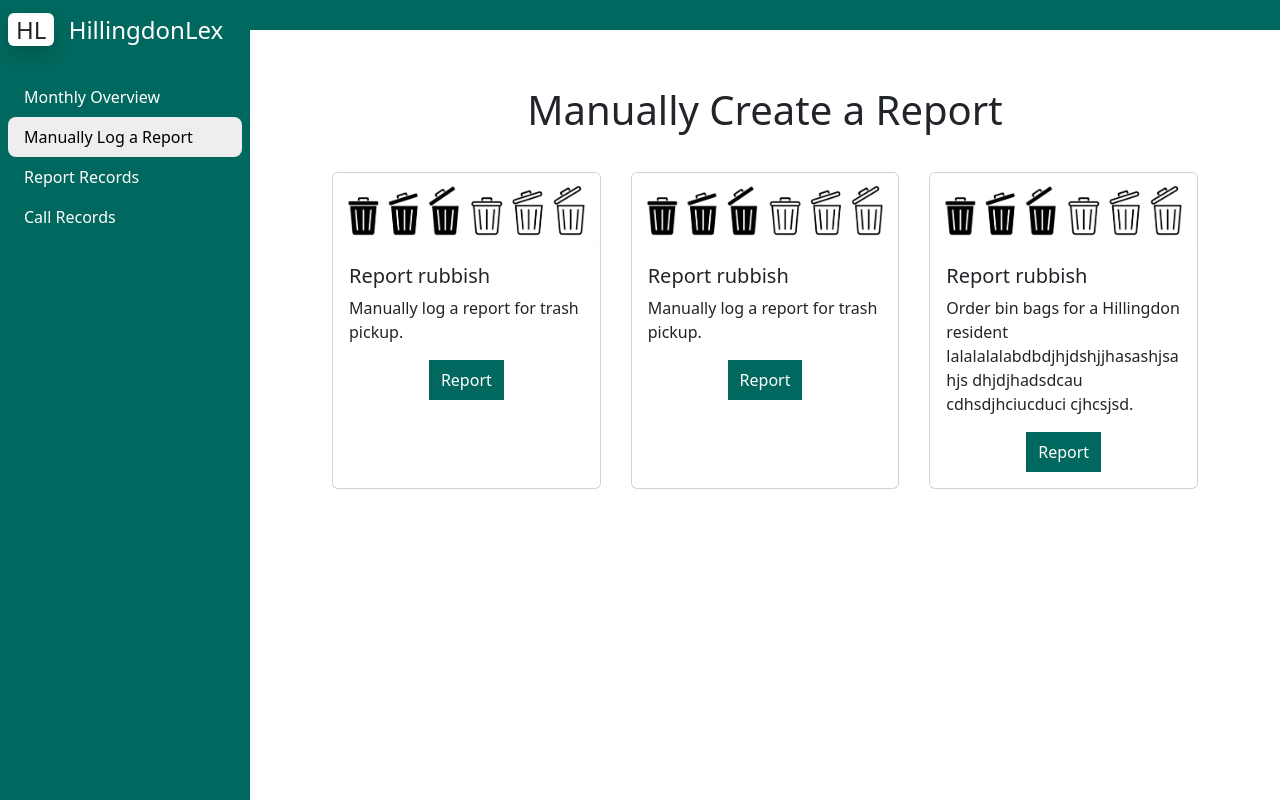
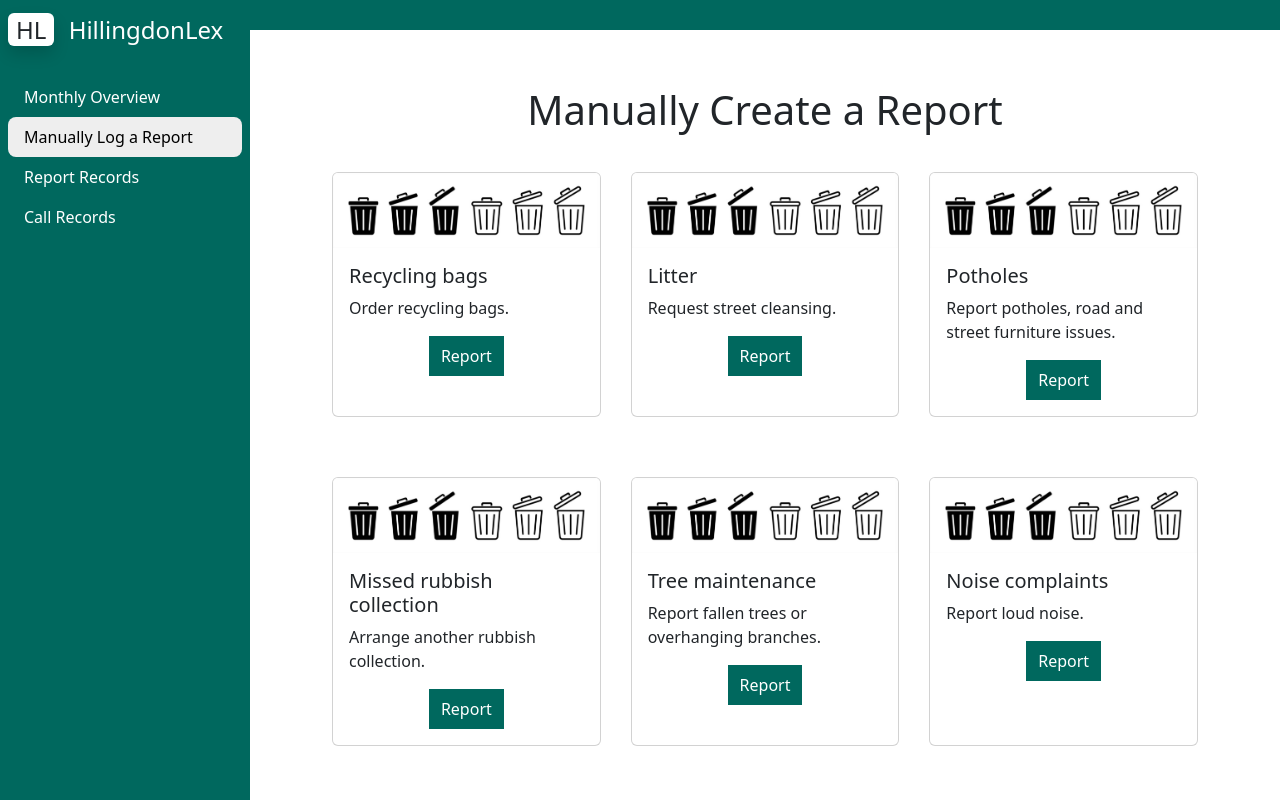
Before and after one commit to ariarub/TeamEngelbartInterface, a Flask app: page /logReport in a window 1280 px wide. Run offline with Flask 3, Linux system fonts and the light colour scheme; parts of the project's set-up code (start-up, migrations or seed data) failed here and were passed over; some libraries are stand-ins or nearby versions.

Commit message:
log a report page done

```diff
--- a/static/css/style.css
+++ b/static/css/style.css
@@ -317,6 +317,20 @@ button[type="submit"] {
     background: #12876f;
 }
 
+.button input {
+    color: #fff;
+    font-size: 19px;
+    font-weight: 490;
+    padding-left: 0px;
+    background: #00685E;
+    border: 1px solid #00685E;
+    cursor: pointer;
+}
+
+.button input:hover {
+    background: #12876f;
+}
+
 .custom-card-deck .card {
     display: flex;
     flex-direction: column;
--- a/templates/logRubbishReport.html
+++ b/templates/logRubbishReport.html
@@ -4,16 +4,18 @@
 <div class="dashboard-content px-3 pt-5">
     <div class="ms-sm-auto px-md-4">
       <h1 class="mt-2">Manually Create a Report</h1>
-      <!--<div class="row">-->
+
         <div class="card-deck" style="padding: 30px;"> <!-- custom-card-deck-->
 
           <div class="card" style="width: 18rem;">
             <img class="card-img-top" src="static/trash.jpg" alt="rubbish image">
               <div class="card-body">
-                <h5 class="card-title">Report rubbish</h5>
-                <p class="card-text">Manually log a report for trash pickup.</p>
+                <h5 class="card-title">Recycling bags</h5>
+                <p class="card-text">Order recycling bags.</p>
                 <div class="text-center">
-                  <button type="button" class="button">Report</button href='https://www.hillingdon.gov.uk/recycling-bags'>
+                  <a href="https://www.hillingdon.gov.uk/recycling-bags">
+                    <button class="button">Report</button>
+                  </a>
                 </div>
               </div>
           </div>
@@ -21,10 +23,12 @@
           <div class="card" style="width: 18rem;">
             <img class="card-img-top" src="static/trash.jpg" alt="rubbish image">
               <div class="card-body">
-                <h5 class="card-title">Report rubbish</h5>
-                <p class="card-text">Manually log a report for trash pickup.</p>
+                <h5 class="card-title">Litter</h5>
+                <p class="card-text">Request street cleansing.</p>
                 <div class="text-center">
-                  <button type="button" class="button">Report</button href='https://www.hillingdon.gov.uk/recycling-bags'>
+                  <a href="https://www.hillingdon.gov.uk/street-cleansing-issue">
+                    <button class="button">Report</button>
+                  </a>
                 </div>
               </div>
           </div>
@@ -32,15 +36,58 @@
           <div class="card" style="width: 18rem;">
             <img class="card-img-top" src="static/trash.jpg" alt="rubbish image">
               <div class="card-body">
-                <h5 class="card-title">Report rubbish</h5>
-                <p class="card-text">Order bin bags for a Hillingdon resident lalalalalabdbdjhjdshjjhasashjsahjs dhjdjhadsdcau cdhsdjhciucduci cjhcsjsd.</p>
+                <h5 class="card-title">Potholes</h5>
+                <p class="card-text">Report potholes, road and street furniture issues.</p>
                 <div class="text-center">
-                  <button type="button" class="button">Report</button href='https://www.hillingdon.gov.uk/recycling-bags'>
+                  <a href="https://www.hillingdon.gov.uk/article/7580/Potholesdamage-to-road-or-pavement">
+                    <button class="button">Report</button>
+                  </a>
                 </div>
               </div>
           </div>
+
         </div>
-      <!--</div>-->
+        <div class="card-deck" style="padding: 30px;"> <!-- custom-card-deck-->
+          <div class="card" style="width: 18rem;">
+            <img class="card-img-top" src="static/trash.jpg" alt="rubbish image">
+              <div class="card-body">
+                <h5 class="card-title">Missed rubbish collection</h5>
+                <p class="card-text">Arrange another rubbish collection.</p>
+                <div class="text-center">
+                  <a href="https://www.hillingdon.gov.uk/household-rubbish">
+                    <button class="button">Report</button>
+                  </a>
+                </div>
+              </div>
+          </div>
+
+          <div class="card" style="width: 18rem;">
+            <img class="card-img-top" src="static/trash.jpg" alt="rubbish image">
+              <div class="card-body">
+                <h5 class="card-title">Tree maintenance</h5>
+                <p class="card-text">Report fallen trees or overhanging branches.</p>
+                <div class="text-center">
+                  <a href="https://www.hillingdon.gov.uk/report-tree">
+                    <button class="button">Report</button>
+                  </a>
+                </div>
+              </div>
+          </div>
+
+          <div class="card" style="width: 18rem;">
+            <img class="card-img-top" src="static/trash.jpg" alt="rubbish image">
+              <div class="card-body">
+                <h5 class="card-title">Noise complaints</h5>
+                <p class="card-text">Report loud noise.</p>
+                <div class="text-center">
+                  <a href="https://www.hillingdon.gov.uk/article/7555/Noise">
+                    <button class="button">Report</button>
+                  </a>
+                </div>
+              </div>
+          </div>
+
+        </div>
    </div>
 </div>
 {% endblock %}
```
Also changed, not shown: templates/testing.html (deleted, +0 -26 lines).
